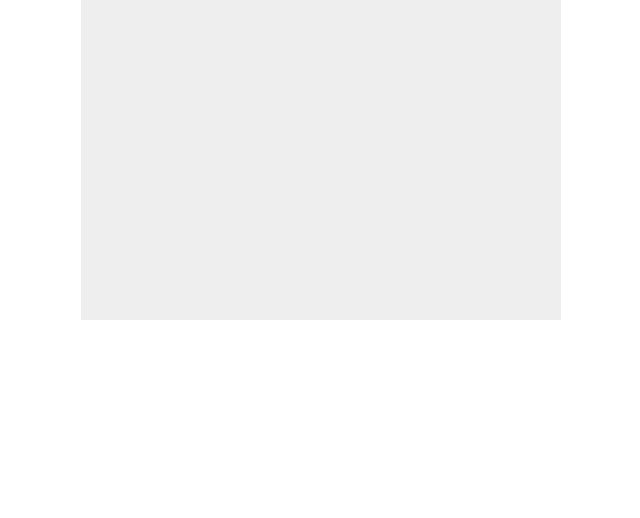
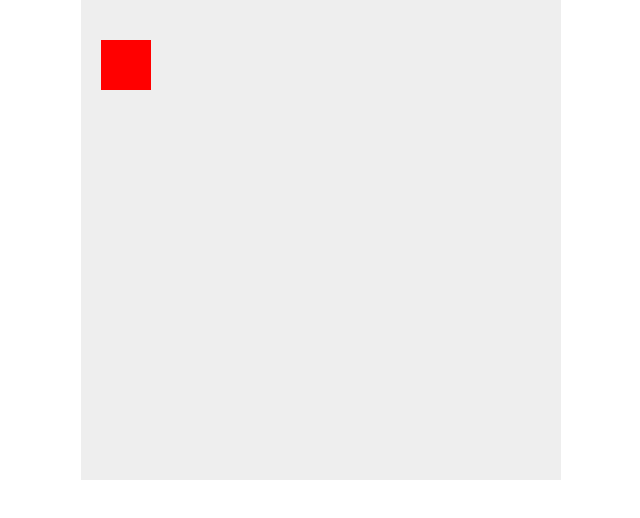
Before and after one commit to cdisong/gamepractice, a plain HTML site: page index1.html in a window 1280 px wide. Shown: the whole page, without its empty margins (319-959 px from the left). Drawn offline with Linux system fonts and the light colour scheme.

Commit message:
add rectangle to canvas

```diff
--- a/index1.html
+++ b/index1.html
@@ -9,9 +9,15 @@
         </style>
     </head>
     <body>
-        <canvas id="myCanvas" width="480" height="320"></canvas>
-        <script>
-
+        <canvas id="myCanvas" width="480" height="480"></canvas> <!-- render elements -->
+        <script> // write javascript code that controls it
+            var canvas = document.getElementById("myCanvas");
+            var ctx = canvas.getContext("2d") //store 2d rendering context, tool we use to paint on canvas
+            ctx.beginPath();
+            ctx.rect(20, 40, 50, 50); //first two coordinates,
+            ctx.fillStyle = "#FF0000";
+            ctx.fill();
+            ctx.closePath();
         </script>
     </body>
 </html>
```
